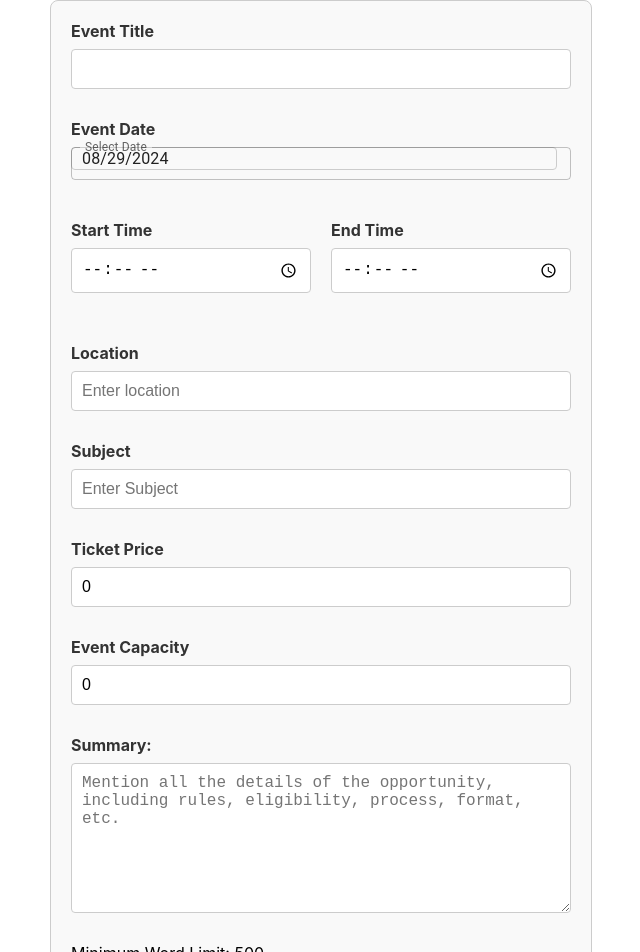
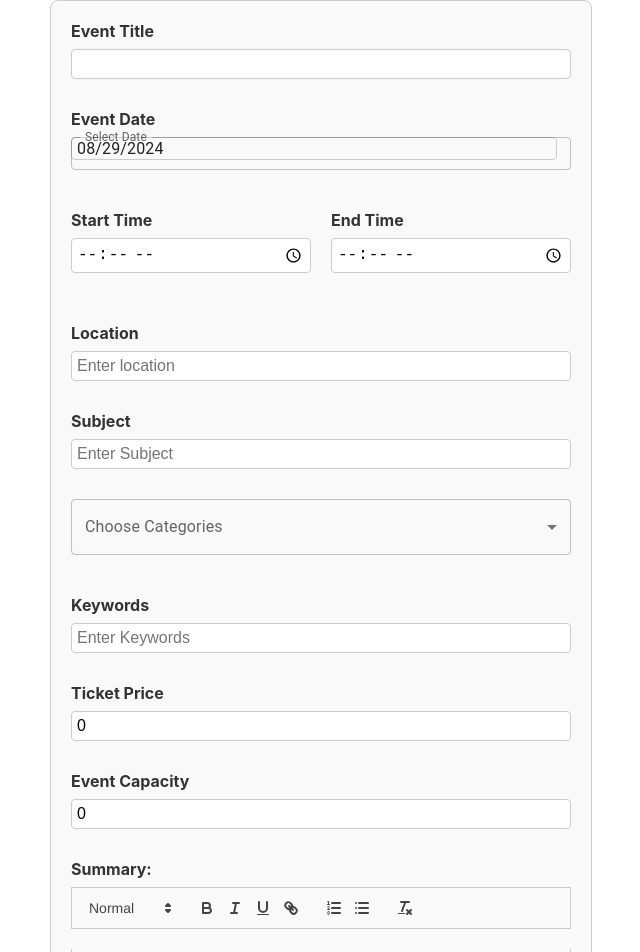
Before and after one commit to iasiddiqui/10-Times, a React (Create React App) app: page /add-event in a window 1280 px wide. Shown: the top 952 px of the page, without its empty margins (319-959 px from the left). Built offline with nearby package versions, Linux system fonts and the light colour scheme.

Commit message:
add categories

```diff
--- a/package.json
+++ b/package.json
@@ -16,6 +16,7 @@
     "react-datepicker": "^7.3.0",
     "react-dom": "^18.3.1",
     "react-icons": "^5.3.0",
+    "react-quill": "^2.0.0",
     "react-router-dom": "^6.26.1",
     "react-scripts": "5.0.1",
     "web-vitals": "^2.1.4"
--- a/src/components/Add_Events/index.css
+++ b/src/components/Add_Events/index.css
@@ -27,12 +27,31 @@ input[type="time"],
 textarea,
 .MuiTextField-root {
     width: 100%;
-    padding: 10px;
+    padding: 5px;
     border: 1px solid #ccc;
     border-radius: 4px;
     box-sizing: border-box;
     font-size: 16px;
     margin-bottom: 10px;
+}
+
+.MuiPopover-paper {
+    min-width: 300px; /* Adjust width as needed */
+    max-width: 100% !important; /* Ensure it does not overflow */
+}
+
+.MuiCalendarPicker-root {
+    width: 100%; /* Ensure the calendar picker takes full width */
+}
+
+.MuiDatePicker-calendarHeader {
+    text-align: center; /* Center the month and year */
+    font-weight: bold;
+    font-size: 16px; /* Adjust font size as needed */
+}
+
+.MuiDatePicker-calendarHeaderButton {
+    min-width: 80px; /* Ensure buttons have enough space */
 }
 
 
--- a/src/components/Add_Events/index.js
+++ b/src/components/Add_Events/index.js
@@ -4,6 +4,19 @@ import { DatePicker } from '@mui/x-date-pickers';
 import TextField from '@mui/material/TextField';
 import { LocalizationProvider } from '@mui/x-date-pickers';
 import { AdapterDateFns } from '@mui/x-date-pickers/AdapterDateFns';
+import ReactQuill from 'react-quill';
+import 'react-quill/dist/quill.snow.css'; // Import Quill styles
+import { Select, MenuItem, Checkbox, ListItemText, InputLabel, FormControl } from '@mui/material';
+
+const categories = [
+  'Technology',
+  'Education',
+  'Health',
+  'Sports',
+  'Arts',
+  'Business',
+  'Entertainment',
+];
 
 const AddEvent = () => {
   const [eventTitle, setEventTitle] = useState('');
@@ -15,6 +28,8 @@ const AddEvent = () => {
   const [price, setPrice] = useState(0);
   const [capacity, setCapacity] = useState(0);
   const [aboutOpportunity, setAboutOpportunity] = useState('');
+  const [selectedCategories, setSelectedCategories] = useState([]);
+  const [keywords, setKeywords] = useState('');
 
   const handleSubmit = (e) => {
     e.preventDefault();
@@ -24,15 +39,22 @@ const AddEvent = () => {
       startTime,
       endTime,
       location,
+      subject,
       price,
       capacity,
       aboutOpportunity,
+      categories: selectedCategories,
+      keywords,
     };
     console.log('Event data: ', eventData);
   };
 
-  const handleOpportunityChange = (event) => {
-    setAboutOpportunity(event.target.value);
+  const handleOpportunityChange = (value) => {
+    setAboutOpportunity(value); // Using the value from ReactQuill
+  };
+
+  const handleCategoryChange = (event) => {
+    setSelectedCategories(event.target.value);
   };
 
   return (
@@ -53,7 +75,7 @@ const AddEvent = () => {
         <div>
           <label>Event Date</label>
           <DatePicker
-            label="Select Date"
+            label ="Select Date"
             value={startDate}
             onChange={(date) => setStartDate(date)}
             renderInput={(params) => <TextField {...params} />}
@@ -95,15 +117,52 @@ const AddEvent = () => {
             required
           />
         </div>
-        {/* subject */}
+
+        {/* Subject */}
         <div>
-            <label>Subject</label>
-            <input
+          <label>Subject</label>
+          <input
             type="text"
             value={subject}
             onChange={(e) => setSubject(e.target.value)}
-            placeholder= "Enter Subject"
-            />
+            placeholder="Enter Subject"
+          />
+        </div>
+
+        {/* Categories */}
+        <div>
+          <FormControl fullWidth>
+            <InputLabel id="categories-label">Choose Categories</InputLabel>
+            <Select
+              labelId="categories-label"
+              multiple
+              value={selectedCategories}
+              onChange={handleCategoryChange}
+              renderValue={(selected) => (
+                <div>
+                  {selected.length > 0 ? selected.join(', ') : 'Choose Categories'}
+                </div>
+              )}
+            >
+              {categories.map((category) => (
+                <MenuItem key={category} value={category}>
+                  <Checkbox checked={selectedCategories.indexOf(category) > -1} />
+                  <ListItemText primary={category} />
+                </MenuItem>
+              ))}
+            </Select>
+          </FormControl>
+        </div>
+
+        {/* Keywords */}
+        <div>
+          <label>Keywords</label>
+          <input
+            type="text"
+            value={keywords}
+            onChange={(e) => setKeywords(e.target.value)}
+            placeholder="Enter Keywords"
+          />
         </div>
 
         {/* Ticket Price */}
@@ -130,14 +189,15 @@ const AddEvent = () => {
           />
         </div>
 
-        {/* About Opportunity */}
+        {/* About Opportunity with Rich Text Editor */}
         <div>
           <label htmlFor="aboutOpportunity">Summary:</label>
-          <textarea
-            id="aboutOpportunity"
+          <ReactQuill
+            theme="snow"
             value={aboutOpportunity}
             onChange={handleOpportunityChange}
             placeholder="Mention all the details of the opportunity, including rules, eligibility, process, format, etc."
+            required
           />
           <p>Minimum Word Limit: 500</p>
           <p>Guidelines:</p>
```
Also changed, not shown: 1 other file (tests, documents, lock files or other folders).
